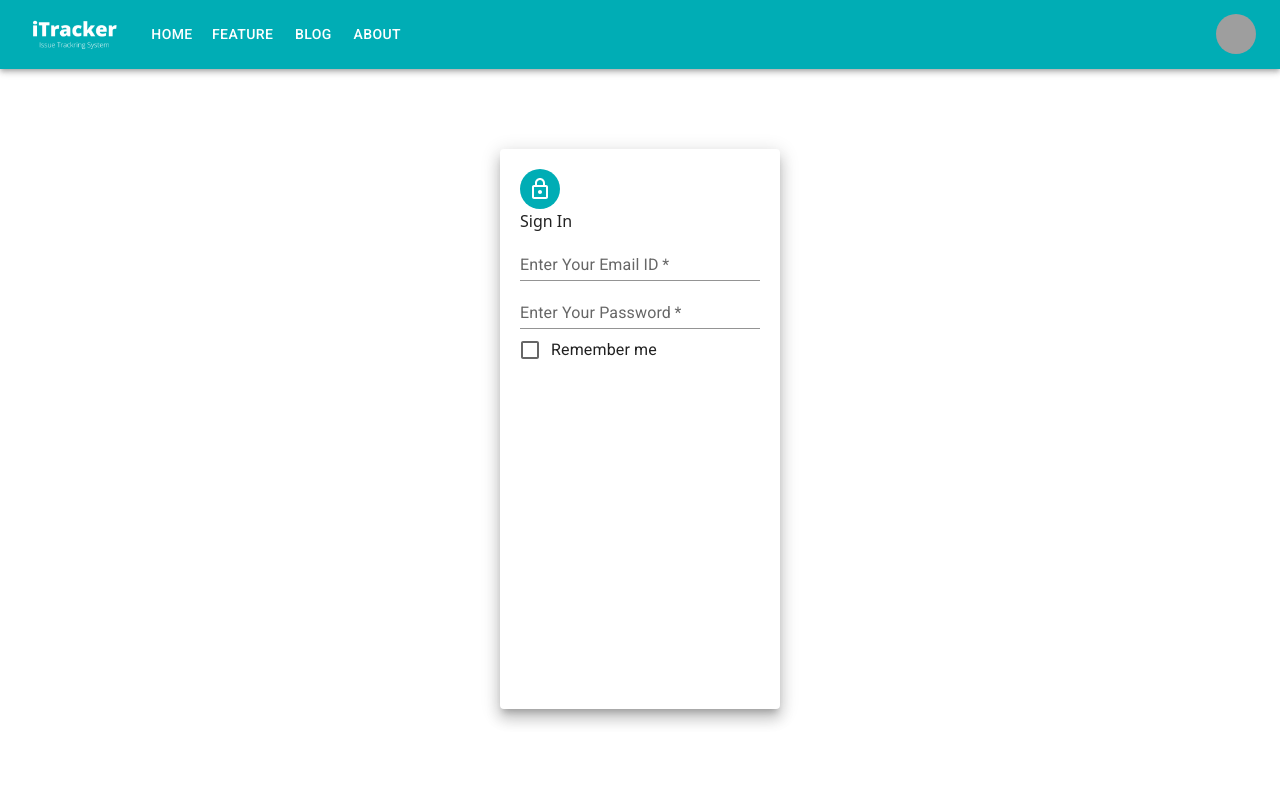
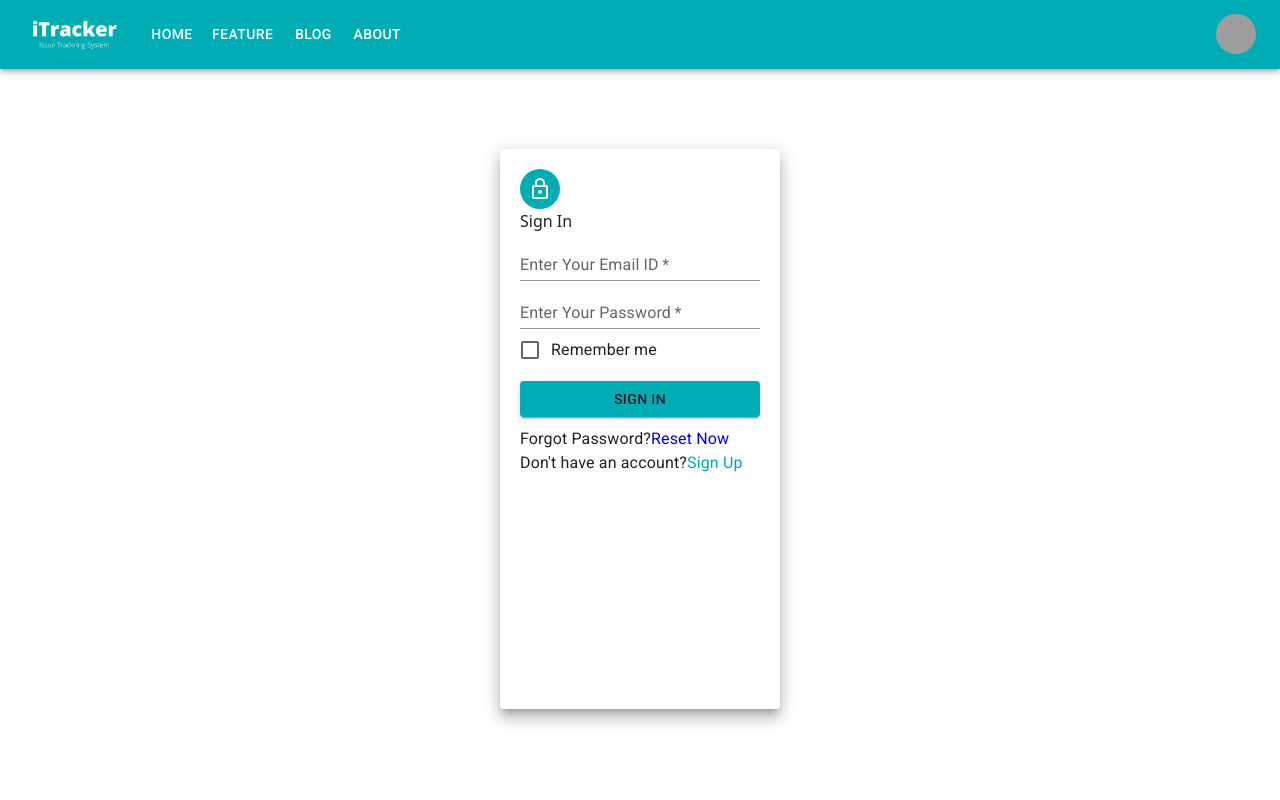
Before and after one commit to md-najmul-haque/itracker, a React (Create React App) app: page /singin in a window 1280 px wide. Shown: the top 800 px of the page. Built offline with nearby package versions, Linux system fonts and the light colour scheme; grey boxes are pictures that could not be loaded.

Commit message:
button style and checkbox added

```diff
--- a/src/Pages/SignIn/SingIn.tsx
+++ b/src/Pages/SignIn/SingIn.tsx
@@ -1,5 +1,5 @@
 import React from 'react';
-import { Avatar, Checkbox, FormControlLabel, Grid, Paper, TextField } from '@mui/material';
+import { Avatar, Button, Checkbox, FormControlLabel, Grid, Link, Paper, TextField, Typography } from '@mui/material';
 import LockOutlinedIcon from '@mui/icons-material/LockOutlined';
 import { Label } from '@mui/icons-material';
 
@@ -17,6 +17,10 @@ const SingIn = () => {
         backgroundColor: '#00ADB5',
     }
 
+    const btnStyle = {
+        margin: '10px auto'
+    }
+
     return (
         <div>
             <Grid>
@@ -30,7 +34,19 @@ const SingIn = () => {
                             control={<Checkbox />}
                             label="Remember me"
                         />
-
+                        <Button type='submit' variant="contained" color="primary" fullWidth style={btnStyle}>Sign In</Button>
+                        <Typography>
+                            Forgot Password?
+                            <Link href="#" underline="hover" color='#0000EE' marginBottom={3} >
+                                {'Reset Now'}
+                            </Link>
+                        </Typography>
+                        <Typography>
+                            Don't have an account?
+                            <Link href="#" underline="hover">
+                                {'Sign Up'}
+                            </Link>
+                        </Typography>
                     </Grid>
                 </Paper>
             </Grid>
```
